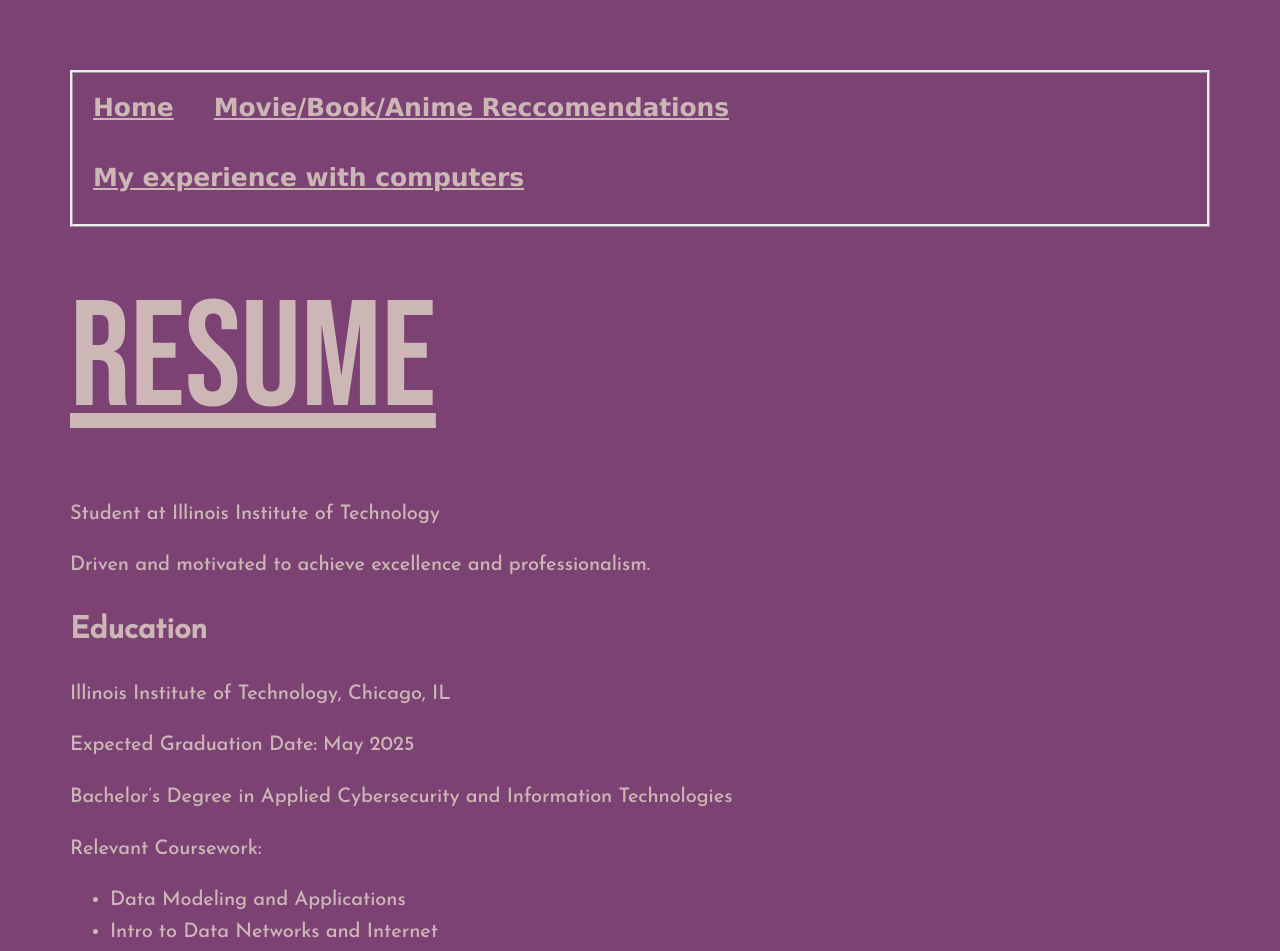
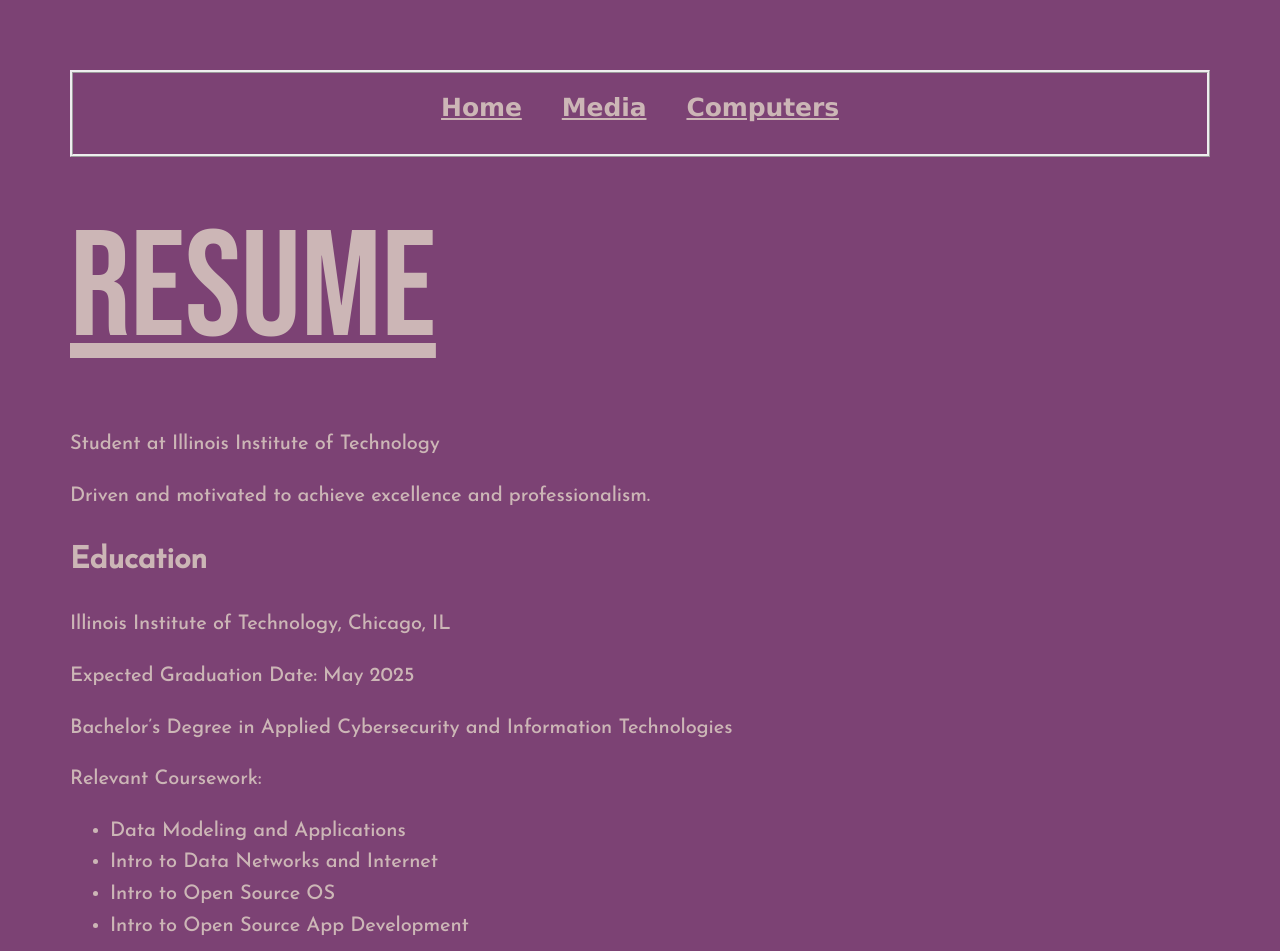
Before and after one commit to Joe-Valente/Project1, a plain HTML site: page index.html in a window 1280 px wide. Shown: the top 951 px of the page. Drawn offline with Linux system fonts and the light colour scheme.

Commit message:
rearranged css and normalize links

```diff
--- a/css/style.css
+++ b/css/style.css
@@ -63,8 +63,11 @@ body h1 {
   display: inline-flex;
 }
 
+#navbar-container ul li a:hover {
+  text-decoration: overline underline;
+}
+
 .page1 #resume_text {
-  float: left;
   display: inline-block;
   width: auto;
 }
--- a/index.html
+++ b/index.html
@@ -3,8 +3,8 @@
 <head>
   <meta charset="UTF-8">
   <title>ITMD-361 Project 2</title>
+  <link rel="stylesheet" type="text/css" href="css/normalize.css">
   <link rel="stylesheet" href="css/style.css">
-  <link rel="stylesheet" type="text/css" href="css/normalize.css">
 </head>
 <body class="page1">
   <header>
@@ -12,16 +12,19 @@
       <div id="navbar-container">
         <ul>
           <li><a href=index.html>Home</a></li>
-          <li><a href=page2.html>Movie/Book/Anime Reccomendations</a></li>
-          <li><a href=page3.html>My experience with computers</a></li>
+          <li><a href=page2.html>Media</a></li>
+          <li><a href=page3.html>Computers</a></li>
         </ul>
       </div>
     </nav>
   </header>
   <div id="resume_text">
+    <section>
       <h1>Resume</h1>
       <p>Student at Illinois Institute of Technology</p>
       <p>Driven and motivated to achieve excellence and professionalism.</p>
+    </section>
+    <section>
       <h2>Education</h2>
       <p>Illinois Institute of Technology, Chicago, IL</p>
       <p>Expected Graduation Date: May 2025</p>
@@ -33,6 +36,8 @@
         <li>Intro to Open Source OS</li>
         <li>Intro to Open Source App Development</li>
       </ul>
+    </section>
+    <section>
       <h2>Experience</h2>
       <p>Village Of Orland Park, Centennial Park Aquatic Center — LifeGuard</p>
       <ul>
@@ -46,6 +51,7 @@
         <li>Working in teams to organize and distribute large amounts of product across the store</li>
         <li>Practicing basic physical and technological safety habits</li>
       </ul>
+    </section>
   </div>
   <img src="media_files/headshot.jpg" alt="Image of My Head">
 </body>
```
Also changed, not shown: page2.html (+3 -3 lines), page3.html (+3 -3 lines). Lines whose indentation alone changed are shown as unchanged.
